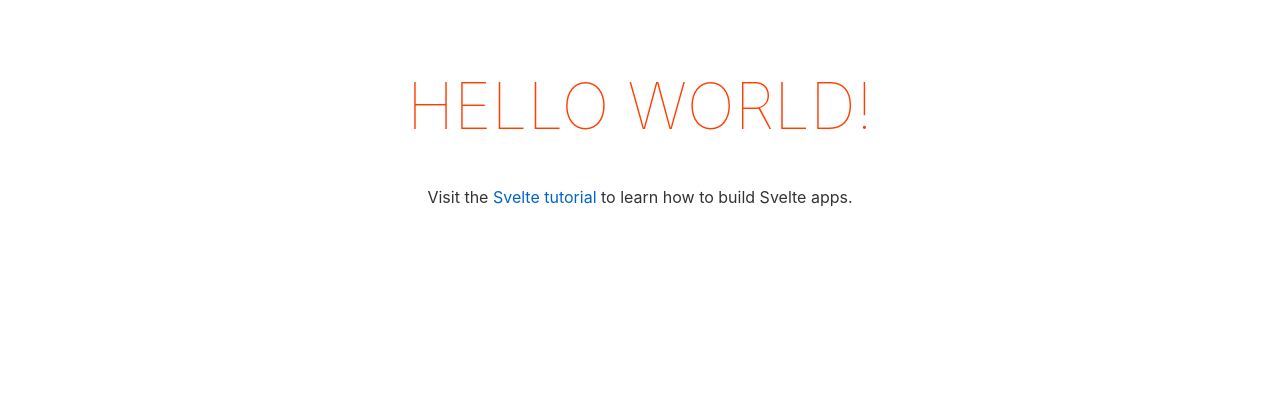
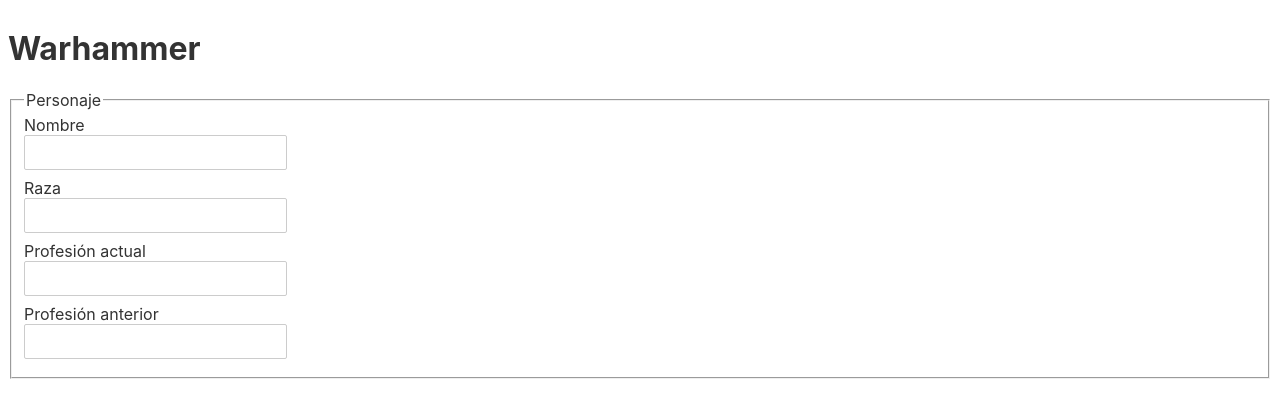
Before and after one commit to xenock/wfrp-character-sheet-svelte, a Svelte app: page / in a window 1280 px wide. Shown: the top 418 px of the page. Built offline with nearby package versions, Linux system fonts and the light colour scheme.

Commit message:
first fieldset for character name

```diff
--- a/package.json
+++ b/package.json
@@ -1,5 +1,5 @@
 {
-  "name": "svelte-app",
+  "name": "warhammer-fantasy-2-character-sheet",
   "version": "1.0.0",
   "scripts": {
     "build": "rollup -c",
--- a/src/App.svelte
+++ b/src/App.svelte
@@ -1,30 +1,21 @@
 <script>
-	export let name;
+    import Input from './components/Input.svelte'
 </script>
 
 <main>
-	<h1>Hello {name}!</h1>
-	<p>Visit the <a href="https://svelte.dev/tutorial">Svelte tutorial</a> to learn how to build Svelte apps.</p>
+    <h1>Warhammer</h1>
+    <fieldset>
+        <legend>Personaje</legend>
+
+        <Input fieldName={'name'} label={'Nombre'} />
+
+        <label for="race-field">Raza</label>
+        <input id="race-field" name="race" type="text" value=""/>
+
+        <label for="actual-career-field">Profesión actual</label>
+        <input id="actual-career-field" name="actual-career" type="text" value=""/>
+
+        <label for="former-career-field">Profesión anterior</label>
+        <input id="former-career-field" name="career-field" type="text" value=""/>
+    </fieldset>
 </main>
-
-<style>
-	main {
-		text-align: center;
-		padding: 1em;
-		max-width: 240px;
-		margin: 0 auto;
-	}
-
-	h1 {
-		color: #ff3e00;
-		text-transform: uppercase;
-		font-size: 4em;
-		font-weight: 100;
-	}
-
-	@media (min-width: 640px) {
-		main {
-			max-width: none;
-		}
-	}
-</style>
--- /dev/null
+++ b/src/components/Input.svelte
@@ -0,0 +1,7 @@
+<script>
+    export let fieldName
+    export let label
+</script>
+
+<label for="{fieldName}-field">{label}</label>
+<input id="{fieldName}-field" name={fieldName} type="text" value=""/>
```
Also changed, not shown: 1 other file (tests, documents, lock files or other folders).
